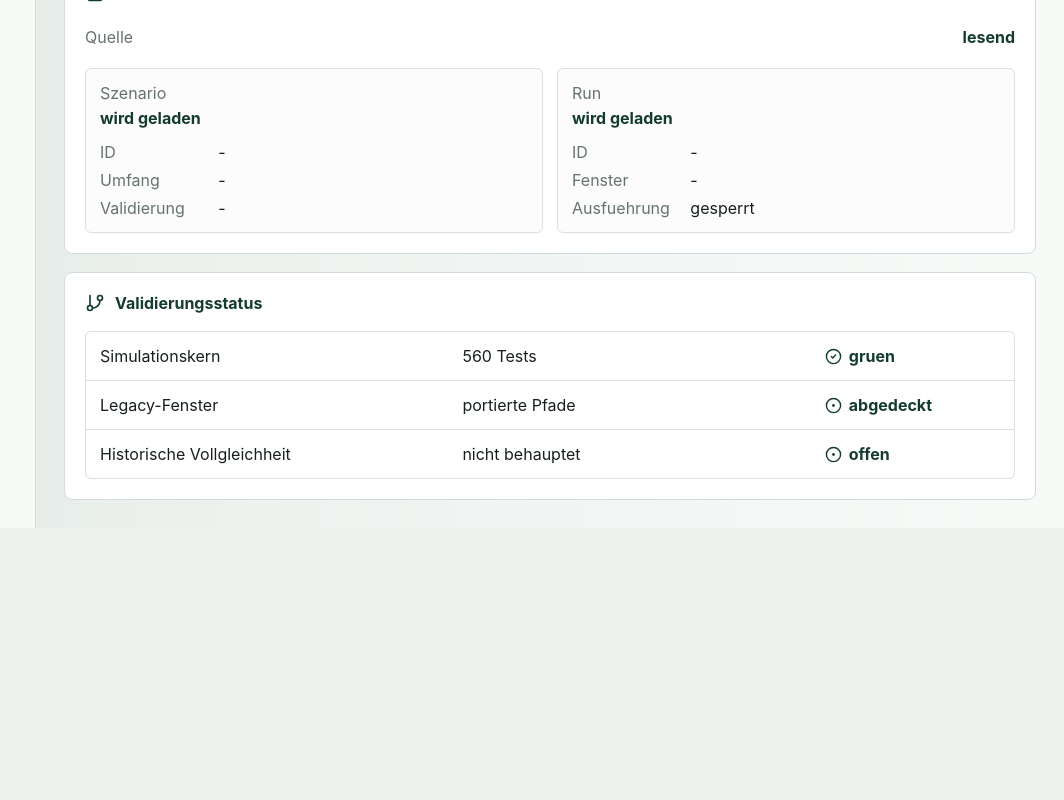
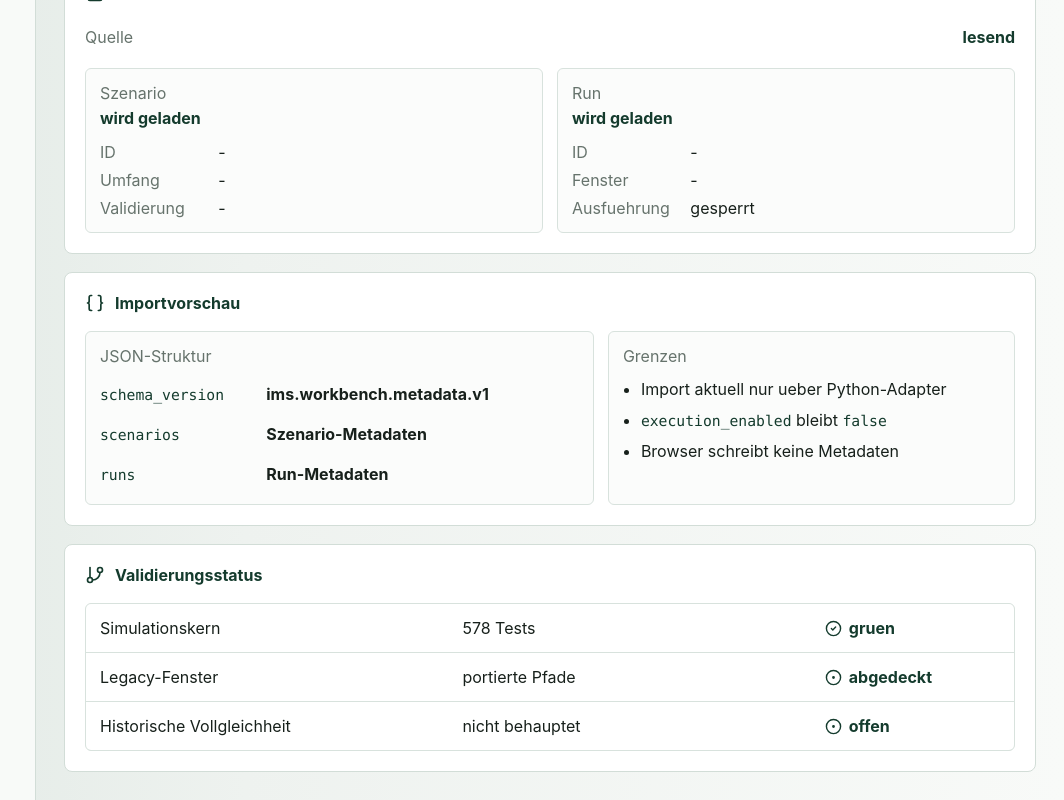
Before and after one commit to junker-joerg/ims, a React (Vite) app in the folder frontend/: page / in a window 1280 px wide. Shown: the part 550-1350 px from the top of the page, without its empty margins (216-1280 px from the left). Before the commit the page ends 1078 px from the top, so only its background shows below. Built offline with nearby package versions, Linux system fonts and the light colour scheme; no server answers.

Commit message:
Bereite Importvorschau fuer Workbench-Metadaten vor
Zeigt das bestehende JSON-Importformat lesend in der Workbench und haelt Upload- sowie Schreibgrenzen sichtbar gesperrt.

```diff
--- a/frontend/src/main.tsx
+++ b/frontend/src/main.tsx
@@ -3,6 +3,7 @@ import { createRoot } from "react-dom/client";
 import {
   Activity,
   Archive,
+  Braces,
   CheckCircle2,
   CircleDot,
   Database,
@@ -83,9 +84,15 @@ const statusItems: StatusItem[] = [
 ];
 
 const validationRows = [
-  ["Simulationskern", "560 Tests", "gruen"],
+  ["Simulationskern", "578 Tests", "gruen"],
   ["Legacy-Fenster", "portierte Pfade", "abgedeckt"],
   ["Historische Vollgleichheit", "nicht behauptet", "offen"]
+];
+
+const importShapeRows = [
+  ["schema_version", "ims.workbench.metadata.v1"],
+  ["scenarios", "Szenario-Metadaten"],
+  ["runs", "Run-Metadaten"]
 ];
 
 function App() {
@@ -356,6 +363,34 @@ function App() {
           )}
         </section>
 
+        <section className="panel import-panel" aria-label="Importvorschau">
+          <div className="panel-heading">
+            <Braces size={20} aria-hidden="true" />
+            <h2>Importvorschau</h2>
+          </div>
+          <div className="import-grid">
+            <article>
+              <span>JSON-Struktur</span>
+              <div className="shape-list">
+                {importShapeRows.map(([field, meaning]) => (
+                  <div className="shape-row" key={field}>
+                    <code>{field}</code>
+                    <strong>{meaning}</strong>
+                  </div>
+                ))}
+              </div>
+            </article>
+            <article>
+              <span>Grenzen</span>
+              <ul className="boundary-list">
+                <li>Import aktuell nur ueber Python-Adapter</li>
+                <li><code>execution_enabled</code> bleibt <code>false</code></li>
+                <li>Browser schreibt keine Metadaten</li>
+              </ul>
+            </article>
+          </div>
+        </section>
+
         <section className="panel validation-panel" id="validation">
           <div className="panel-heading">
             <GitBranch size={20} aria-hidden="true" />
--- a/frontend/src/styles.css
+++ b/frontend/src/styles.css
@@ -337,6 +337,10 @@ h2 {
   margin-bottom: 18px;
 }
 
+.import-panel {
+  margin-bottom: 18px;
+}
+
 .detail-status {
   display: flex;
   align-items: center;
@@ -398,6 +402,59 @@ h2 {
   overflow-wrap: anywhere;
 }
 
+.import-grid {
+  display: grid;
+  grid-template-columns: minmax(0, 1fr) minmax(280px, 0.8fr);
+  gap: 14px;
+}
+
+.import-grid article {
+  min-width: 0;
+  border: 1px solid #d8e2dd;
+  border-radius: 6px;
+  padding: 14px;
+  background: #fbfcfb;
+}
+
+.import-grid article > span {
+  display: block;
+  margin-bottom: 12px;
+  color: #66736c;
+}
+
+.shape-list,
+.boundary-list {
+  display: grid;
+  gap: 8px;
+}
+
+.shape-row {
+  display: grid;
+  grid-template-columns: minmax(120px, 0.5fr) minmax(0, 1fr);
+  gap: 10px;
+  align-items: center;
+  min-height: 32px;
+}
+
+code {
+  color: #143b2d;
+  font-family: "SFMono-Regular", Consolas, "Liberation Mono", monospace;
+  font-size: 0.92em;
+}
+
+.shape-row strong {
+  min-width: 0;
+}
+
+.boundary-list {
+  margin: 0;
+  padding-left: 18px;
+}
+
+.boundary-list li {
+  line-height: 1.45;
+}
+
 @media (max-width: 1120px) {
   .topbar {
     align-items: flex-start;
@@ -426,6 +483,7 @@ h2 {
   .status-grid,
   .work-grid,
   .detail-grid,
+  .import-grid,
   .scenario-strip,
   .validation-row {
     grid-template-columns: 1fr;
```
Also changed, not shown: 3 other files (tests, documents, lock files or other folders).
